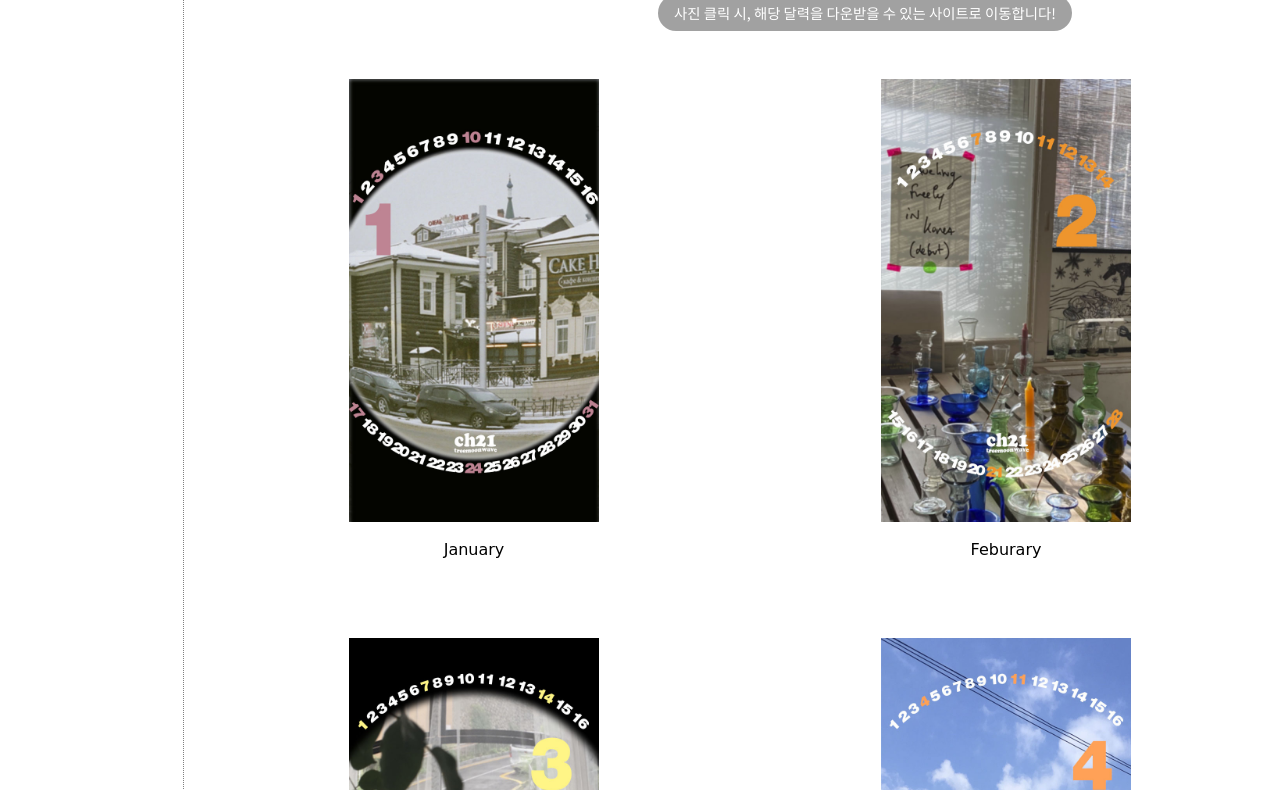
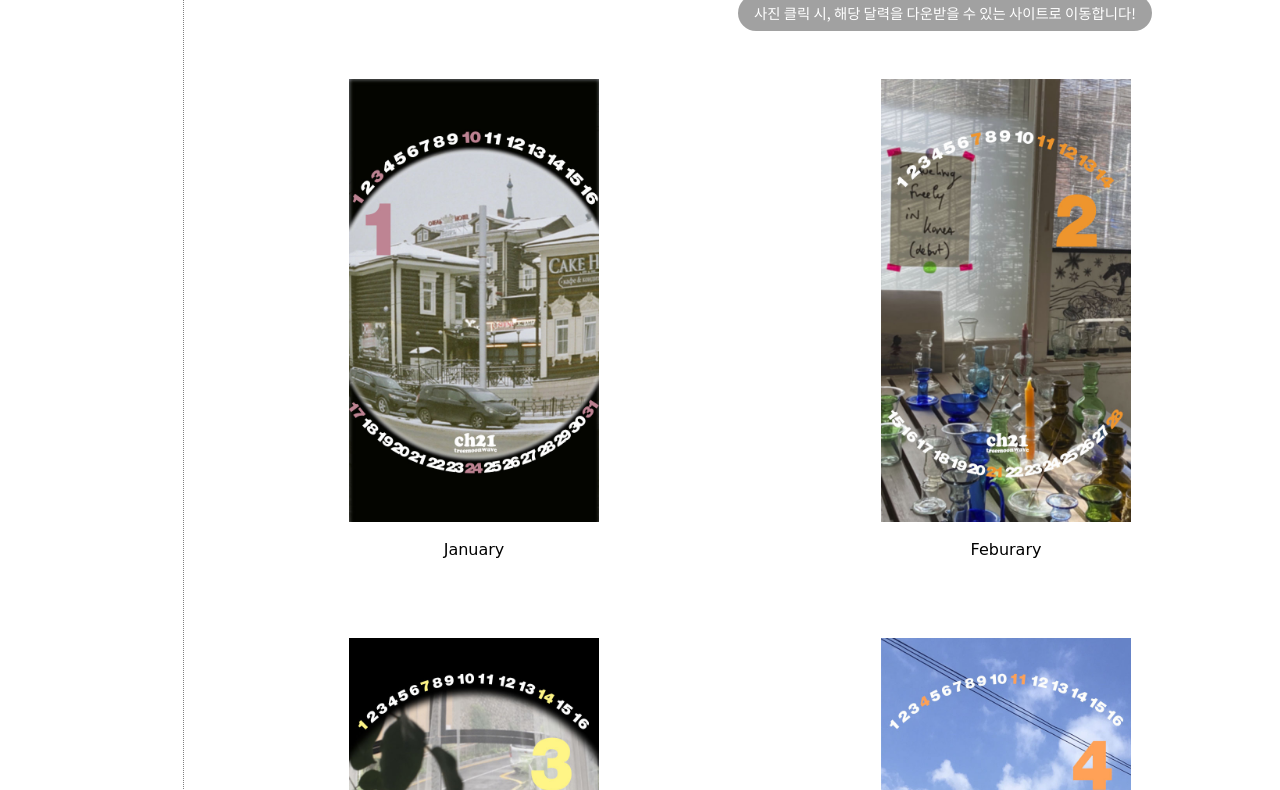
Before and after one commit to hye-ch/ch21, a plain HTML site: page wallpaper.html in a window 1280 px wide. Shown: the part 280-1070 px from the top of the page. Drawn offline with Linux system fonts and the light colour scheme; a web font is replaced by a local one.

Commit message:
Update wallpaper.html

```diff
--- a/wallpaper.html
+++ b/wallpaper.html
@@ -18,7 +18,7 @@
             font-family: 'Noto Sans KR', sans-serif;
             font-size: 0.9rem;
             width: 400px;
-            margin-left: 450px;
+            margin-left: 530px;
             color:white;
             background-color: #A1A1A1;
             border-radius: 30px;
```
